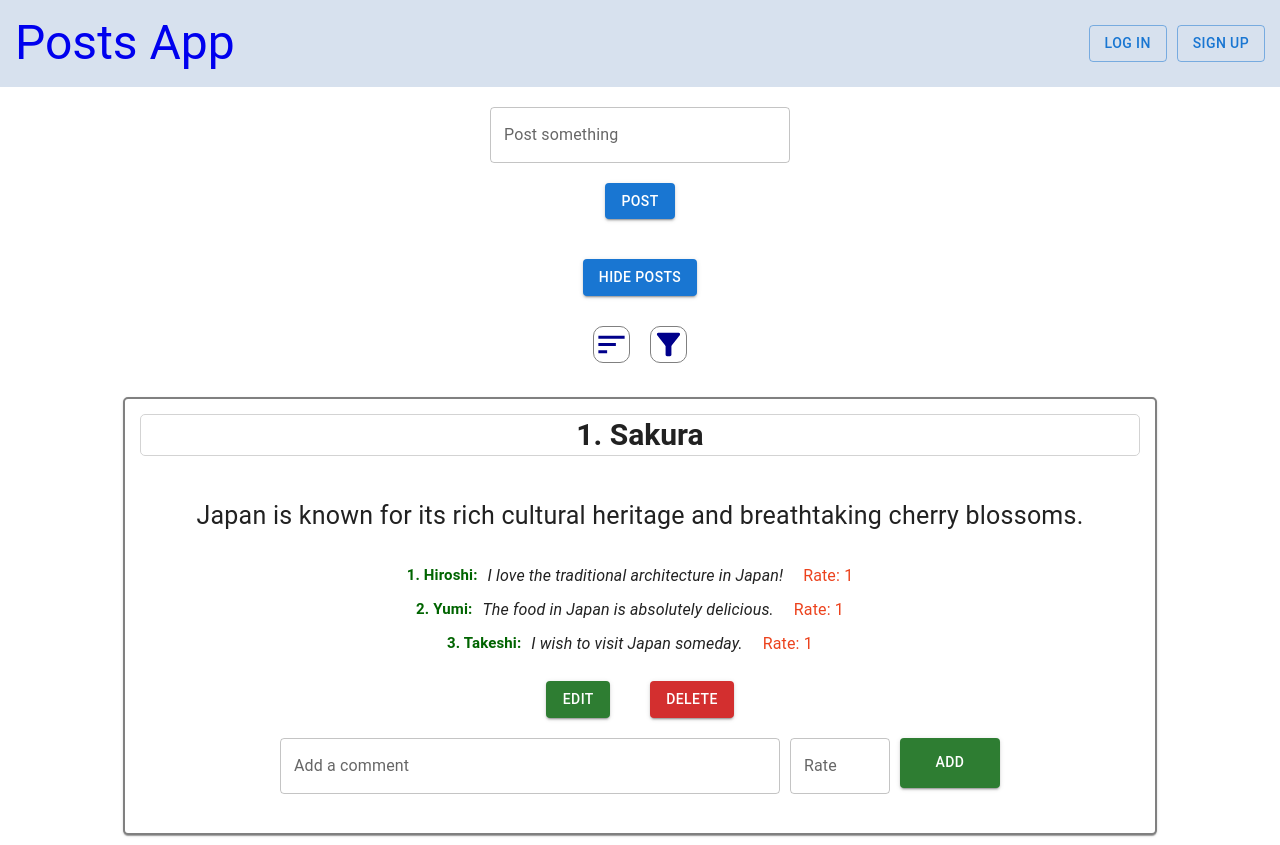
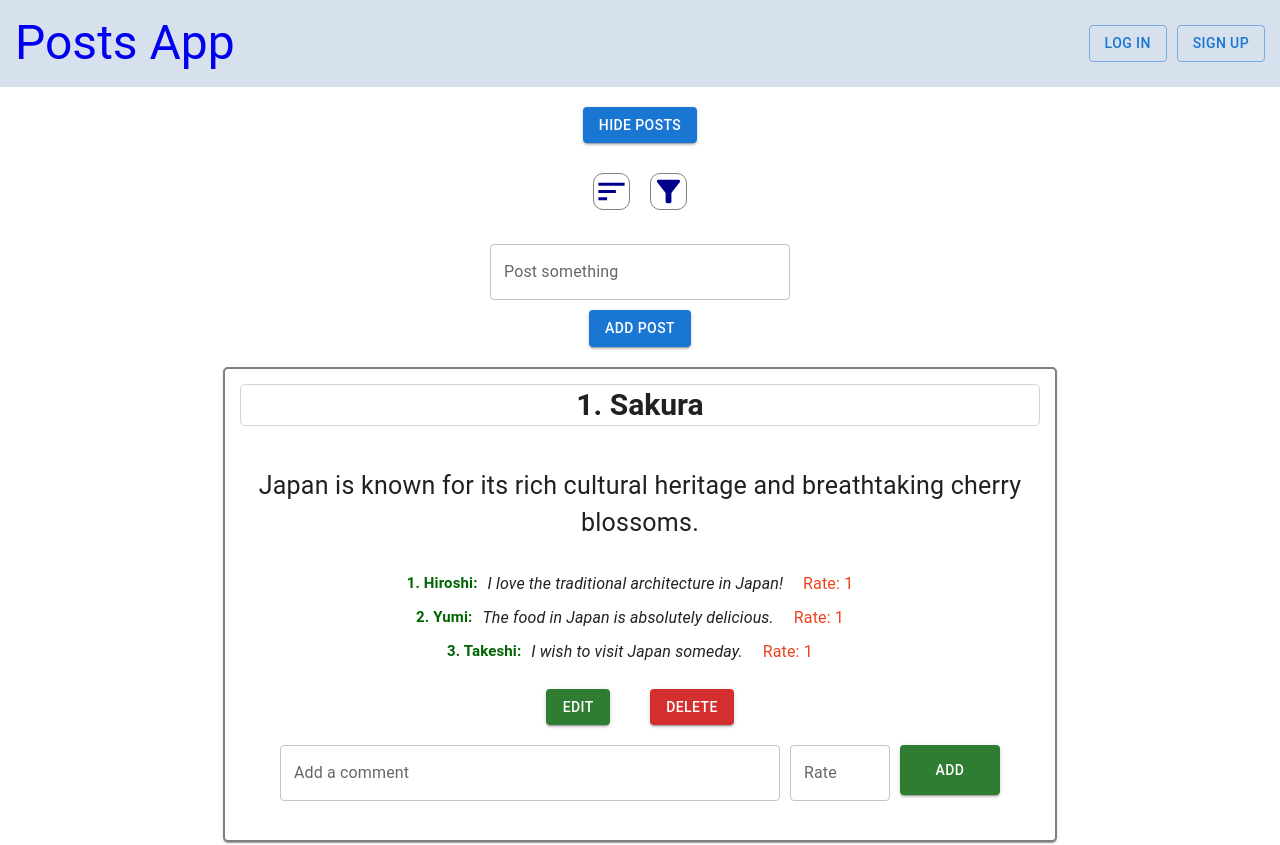
Before and after one commit to Anzhela-Sahakyan/AOByte_internship_Anzhela_Sahakyan, a React (Create React App) app: page / in a window 1280 px wide. Shown: the top 845 px of the page. Built offline with nearby package versions, Linux system fonts and the light colour scheme.

Commit message:
adding posts

```diff
--- a/src/Buttons/RenderBtn.js
+++ /dev/null
@@ -1,9 +0,0 @@
-import Button from "@mui/material/Button";
-
-export default function RenderPostsBtn({ onClick, value }) {
-  return (
-    <Button sx={{ margin: " 20px 0px" }} variant="contained" onClick={onClick}>
-      {value}
-    </Button>
-  );
-}
--- /dev/null
+++ b/src/Buttons/RenderPostsBtn.js
@@ -0,0 +1,9 @@
+import Button from "@mui/material/Button";
+
+export default function RenderPostsBtn({ value, onClick }) {
+  return (
+    <Button sx={{ margin: " 20px 20px" }} variant="contained" onClick={onClick}>
+      {value}
+    </Button>
+  );
+}
--- a/src/CreatePosts/CreatePosts.js
+++ b/src/CreatePosts/CreatePosts.js
@@ -1,8 +1,19 @@
 import React from "react";
-import { TextField } from "@mui/material";
+import { Box, Button, TextField } from "@mui/material";
+import RenderPostsBtn from "../Buttons/RenderPostsBtn";
 
-export default function CreatePosts() {
+export default function CreatePosts({ onAddPost }) {
+  const [postText, setPostText] = React.useState("");
+
+  const handleAddPost = () => {
+    if (postText.trim() !== "") {
+      onAddPost(postText);
+      setPostText("");
+    }
+  };
+
   return (
+    <Box>
       <TextField
         sx={{
           marginTop: "20px",
@@ -12,6 +23,18 @@ export default function CreatePosts() {
         label="Post something"
         variant="outlined"
         multiline
+        value={postText}
+        onChange={(e) => setPostText(e.target.value)}
       />
+      <Box>
+        <Button
+          variant="contained"
+          sx={{ marginTop: "10px" }}
+          onClick={handleAddPost}
+        >
+          Add post
+        </Button>{" "}
+      </Box>
+    </Box>
   );
 }
--- a/src/CreatePosts/SubmitPostBtn.js
+++ b/src/CreatePosts/SubmitPostBtn.js
@@ -1,10 +1,10 @@
-import RenderBtn from "../Buttons/RenderBtn";
+import RenderBtn from "../Buttons/RenderPostsBtn";
 import { Box } from "@mui/material";
 
 export default function SubmitPostBtn() {
   return (
     <Box>
-      <RenderBtn value="Post" onClick={() => {}} />
+      <RenderBtn value="Add post" onClick={() => {}} />
     </Box>
   );
 }
--- a/src/Pages/Home.Page.js
+++ b/src/Pages/Home.Page.js
@@ -6,8 +6,6 @@ import SubmitPostBtn from "../CreatePosts/SubmitPostBtn";
 export default function HomePage() {
   return (
     <>
-      <CreatePosts />
-      <SubmitPostBtn />
       <ShowPosts />
     </>
   );
--- a/src/Posts/Posts.js
+++ b/src/Posts/Posts.js
@@ -9,16 +9,18 @@ import AddComment from "../Add comments/AddComment";
 import AddCommentRate from "../Add comments/AddCommentRate";
 import AddCommentBtn from "../Add comments/AddCommentBtn";
 import { useState } from "react";
+import CreatePosts from "../CreatePosts/CreatePosts";
 
 export default function Posts() {
   const posts = data.posts;
   const postsPerPage = 3;
   const [currentPage, setCurrentPage] = useState(1);
+  const [newPosts, setNewPosts] = useState([]);
 
   const displayPosts = () => {
     const startIndex = (currentPage - 1) * postsPerPage;
     const endIndex = startIndex + postsPerPage;
-    return posts.slice(startIndex, endIndex);
+    return [...posts, ...newPosts].slice(startIndex, endIndex);
   };
 
   const handlePageChange = (even, newPage) => {
@@ -28,6 +30,18 @@ export default function Posts() {
   const CalculatePostNumber = (index) => {
     return (currentPage - 1) * postsPerPage + index + 1;
   };
+  const handleAddPost = (postText) => {
+    const newPostObject = {
+      name: "username",
+      post: postText,
+      comments: [],
+    };
+    setNewPosts([...newPosts, newPostObject]);
+
+    setCurrentPage(
+      Math.ceil((posts.length + newPosts.length + 1) / postsPerPage)
+    );
+  };
   const renderedPosts = displayPosts().map((post, index) => (
     <Card
       key={post.name}
@@ -36,8 +50,8 @@ export default function Posts() {
         borderRadius: "5px",
         margin: "20px",
         padding: "10px",
-        maxWidth: "70%",
-        minWidth: "1000px",
+        maxWidth: "60%",
+        minWidth: "800px",
         padding: "15px",
       }}
     >
@@ -108,6 +122,7 @@ export default function Posts() {
         flexFlow: "column",
       }}
     >
+      <CreatePosts onAddPost={handleAddPost} />
       <Stack sx={{ alignItems: "center" }}>{renderedPosts}</Stack>
       <Pagination
         count={totalPageCount}
--- a/src/Profile/Profile.js
+++ b/src/Profile/Profile.js
@@ -1,5 +1,4 @@
 import { Box, Button, TextField, Typography } from "@mui/material";
-import React from "react";
 
 export default function Profile() {
   return (
--- a/src/showPosts.js
+++ b/src/showPosts.js
@@ -1,4 +1,4 @@
-import RenderPostsBtn from "./Buttons/RenderBtn";
+import RenderPostsBtn from "./Buttons/RenderPostsBtn";
 import { Box } from "@mui/material";
 import Posts from "./Posts/Posts";
 import SortIcon from "@mui/icons-material/Sort";
```
Lines whose indentation alone changed are shown as unchanged.
